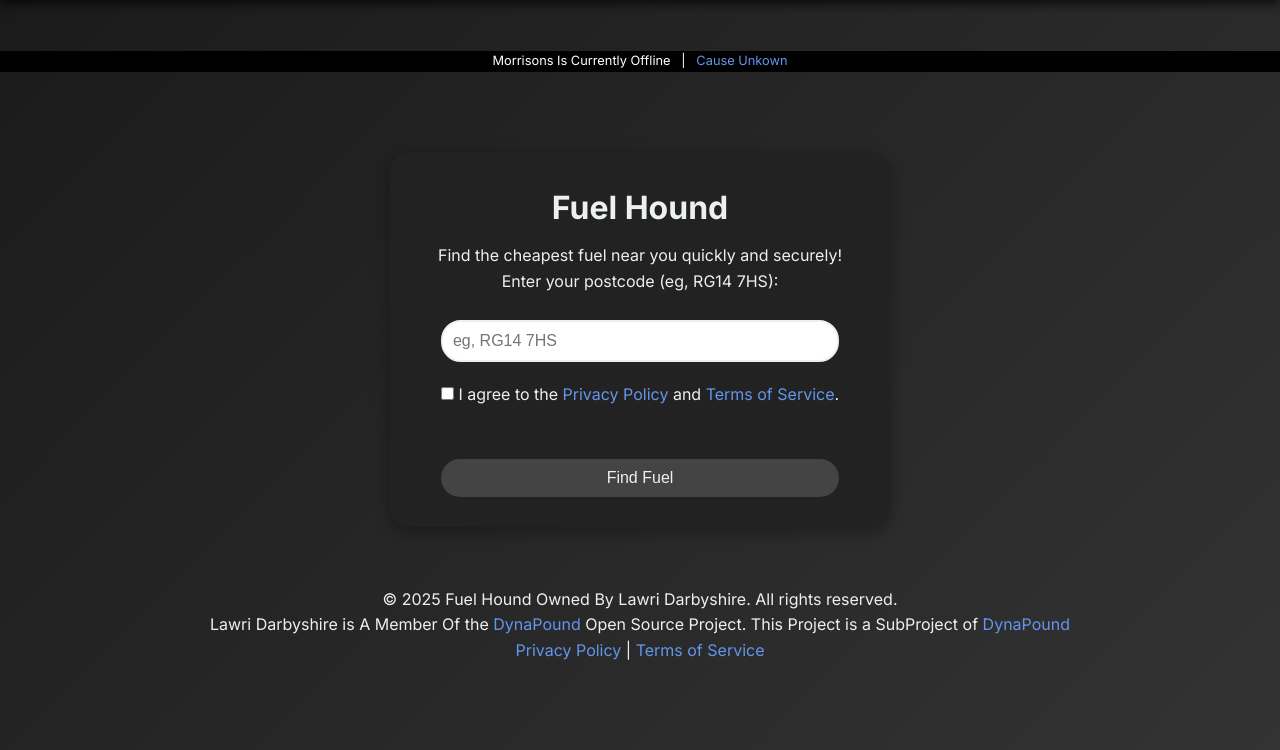
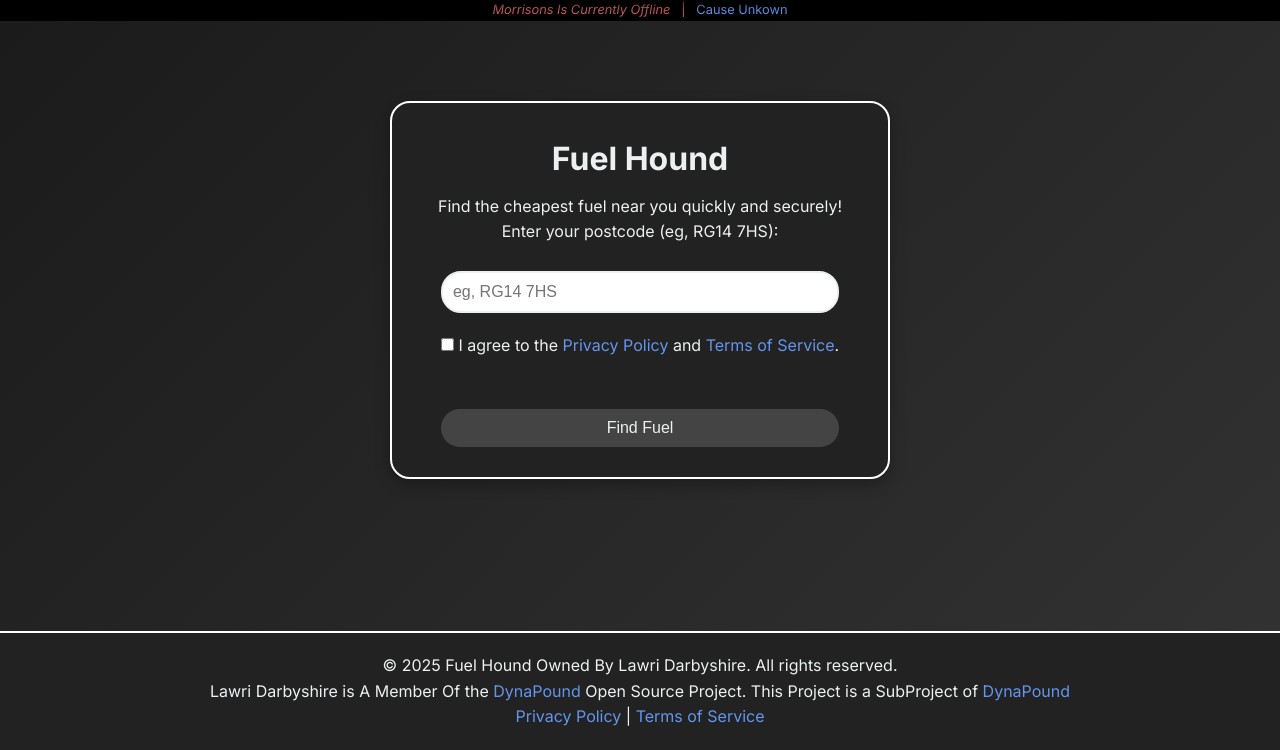
Before and after one commit to Darbyshire64/FuelHound, a Flask app: page / in a window 1280 px wide. Shown: the part 50-800 px from the top of the page. Run offline with Flask 3, Linux system fonts and the light colour scheme; some web fonts are replaced.

Commit message:
Fixed Alfies Awful Styeling

```diff
--- a/static/css/style.css
+++ b/static/css/style.css
@@ -22,6 +22,18 @@ body {
   align-items: center; /* Center content horizontally */
 }
 
+footer {
+  background-color: #222;
+  padding: 20px;
+  border-top: 2px solid white;
+  width: 100%;
+  text-align: center;
+  position: fixed;
+  bottom: 0;
+  left: 0;
+  z-index: 1;
+}
+
 nav {
   background: rgba(51, 51, 51, 0.9);
   border-bottom: 2px solid #ecf0f1;
@@ -31,12 +43,6 @@ nav {
   position: sticky;
   top: 0;
   z-index: 1000;
-  animation: slideDown 0.5s ease-in-out;
-}
-
-@keyframes slideDown {
-  0% { transform: translateY(-100%); }
-  100% { transform: translateY(0); }
 }
 
 nav ul {
@@ -67,11 +73,12 @@ nav ul li a {
   padding: 30px;
   border-radius: 20px;
   box-shadow: 0 5px 15px rgba(0, 0, 0, 0.3);
+  border: 2px solid white;
   width: 100%;
   max-width: 500px;
   margin-top: 80px; /* Added space to avoid content hidden behind navbar */
   margin-bottom: 60px;
-  animation: fadeIn 1s ease-in-out;
+  animation: fadeIn 0.045s ease-in-out;
   text-align: center;
   display: flex;
   flex-direction: column;
@@ -174,7 +181,7 @@ button:hover {
   text-align: center;
   width: 100%;
   background: black;
-  color: white;
+  color: indianred;
   font-family: 'Inter', sans-serif;
   font-size: 0.8em;
 }
--- a/templates/index.html
+++ b/templates/index.html
@@ -22,10 +22,8 @@
             <li><a href="/api/docs">API </a></li>
         </ul>
     </nav>
-	<br>
-	<br>
     <div class="announcement">
-        <p>Morrisons Is Currently Offline&nbsp;&nbsp;&nbsp;|&nbsp;&nbsp;&nbsp;<a>Cause Unkown</a></p>
+        <p><em>Morrisons Is Currently Offline</em>&nbsp;&nbsp;&nbsp;|&nbsp;&nbsp;&nbsp;<a>Cause Unkown</a></p>
     </div>
     <div class="container">
         <header>
```
